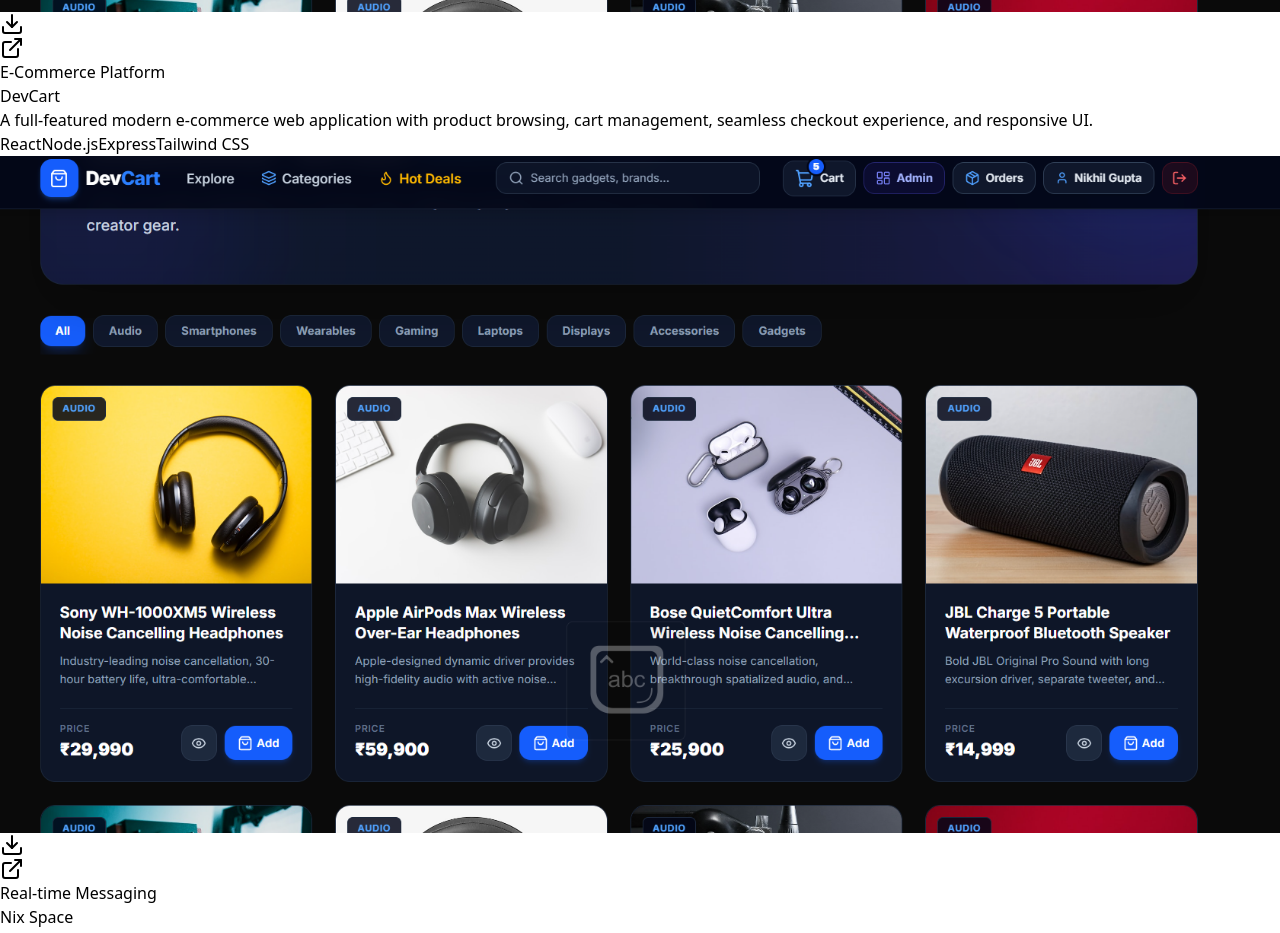
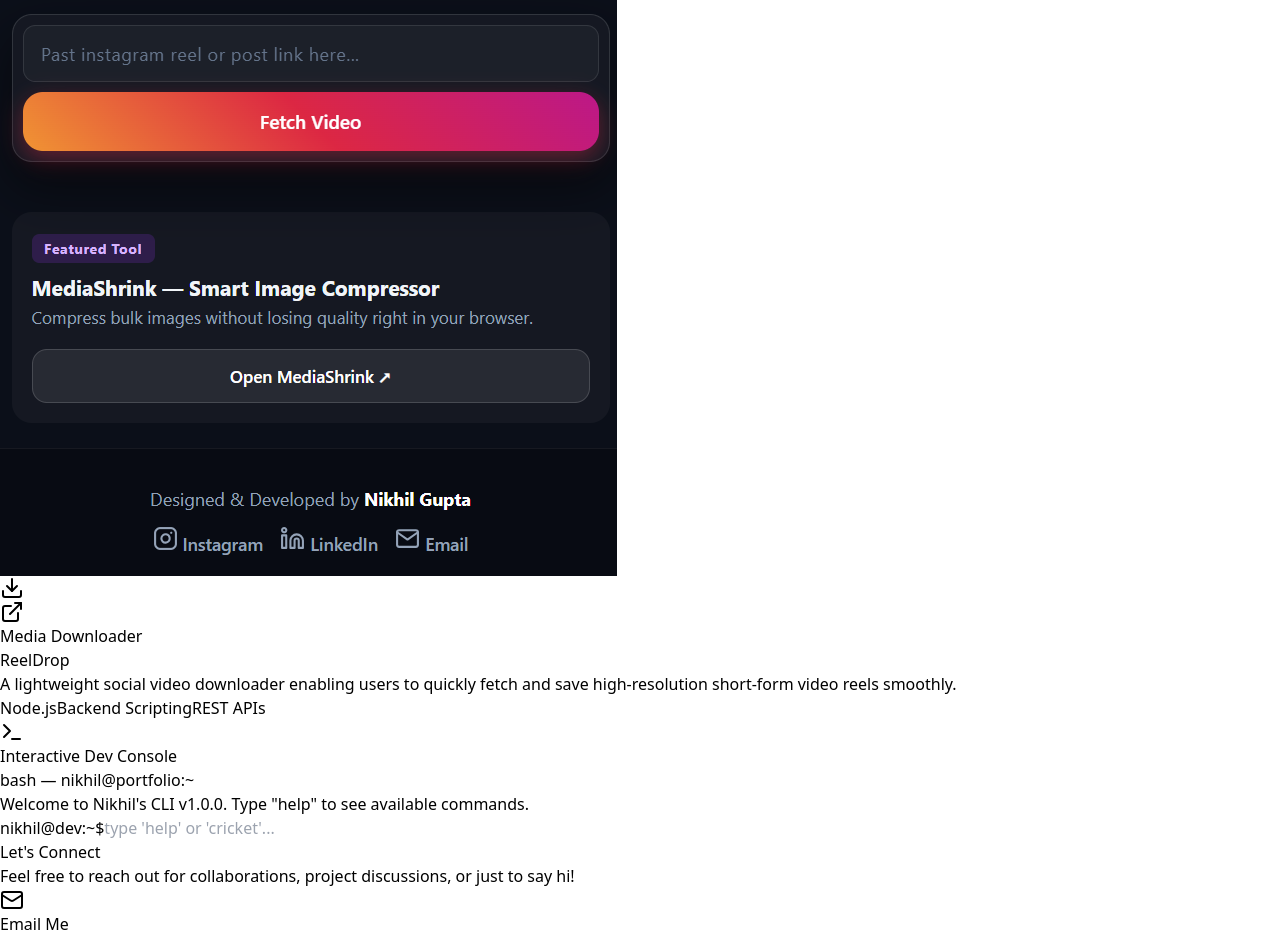
Before and after one commit to nikhildev161011-tech/Nikhil-s-Portfolio, a React (Vite) app: page / in a window 1280 px wide. Shown: the part 6000-6933 px from the top of the page. Built offline with nearby package versions, Linux system fonts and the light colour scheme.

Commit message:
Update Projects.jsx

```diff
--- a/src/components/Projects.jsx
+++ b/src/components/Projects.jsx
@@ -4,24 +4,6 @@
 import { image } from 'framer-motion/client';
 
 const projects = [
-  {
-    title: "DevCart",
-    type: "E-Commerce Platform",
-    desc: "A full-featured modern e-commerce web application with product browsing, cart management, seamless checkout experience, and responsive UI.",
-    tech: ["React", "Node.js", "Express", "Tailwind CSS"],
-    image: "/devcart.png.png",
-    icon: <Download className="w-5 h-5 text-indigo-400" />,
-    projectLink: "https://ecommerce-frontend-9zxx.onrender.com"
-  },
-  {
-    title: "Nix Space",
-    type: "Real-time Messaging",
-    desc: "A fast, responsive real-time chat application featuring service workers, smooth messaging architecture, and responsive full-stack flow.",
-    tech: ["Node.js", "JavaScript", "Express", "HTML/CSS"],
-    image: "/devcart.png.png",
-    icon: <Download className="w-5 h-5 text-indigo-400" />,
-    projectLink: "https://nix-space.onrender.com"
-  },
   {
     title: "DevCart",
     type: "E-Commerce Platform",
@@ -36,6 +18,7 @@
     type: "Media Downloader",
     desc: "A lightweight social video downloader enabling users to quickly fetch and save high-resolution short-form video reels smoothly.",
     tech: ["Node.js", "Backend Scripting", "REST APIs"],
+    image: "reeldrop.png.png",
     icon: <Download className="w-5 h-5 text-emerald-400" />,
     //
     projectLink: "https://nikhildev161011-tech.github.io/Reel-Drop/"
```
